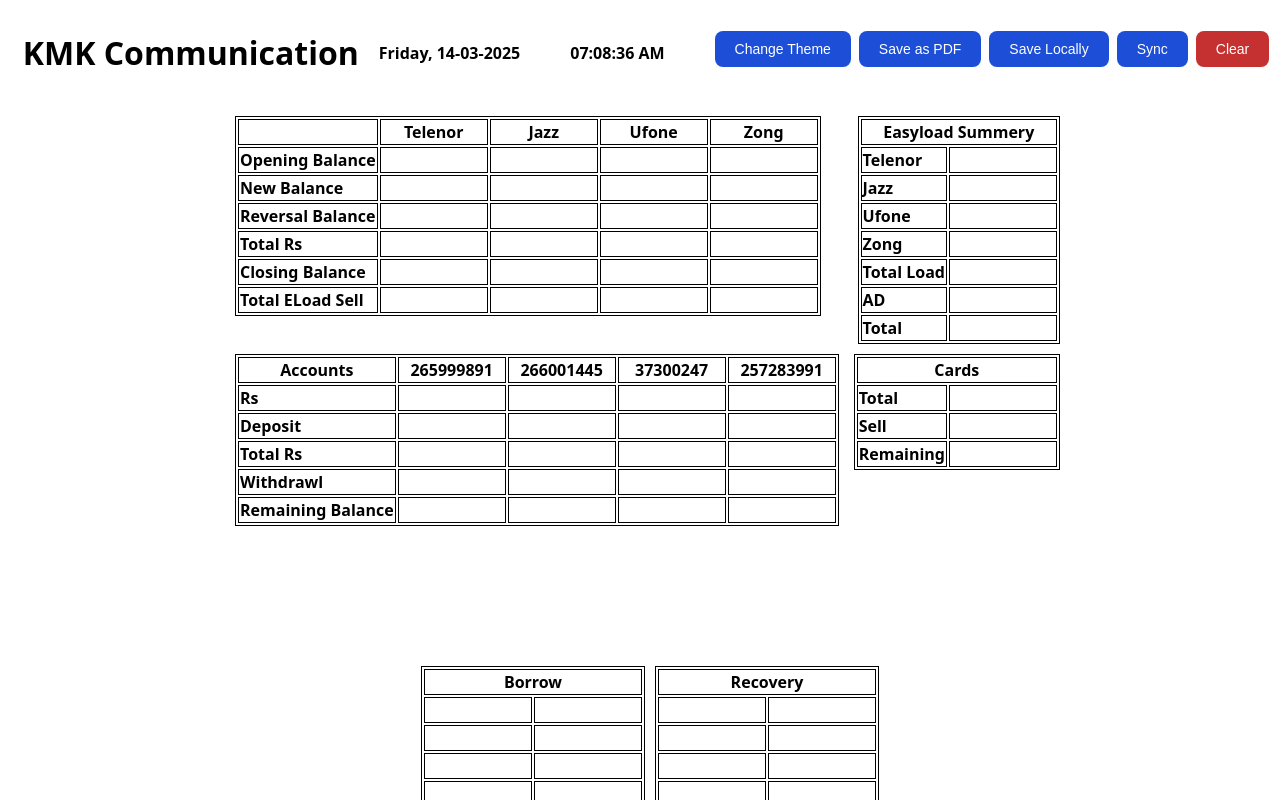
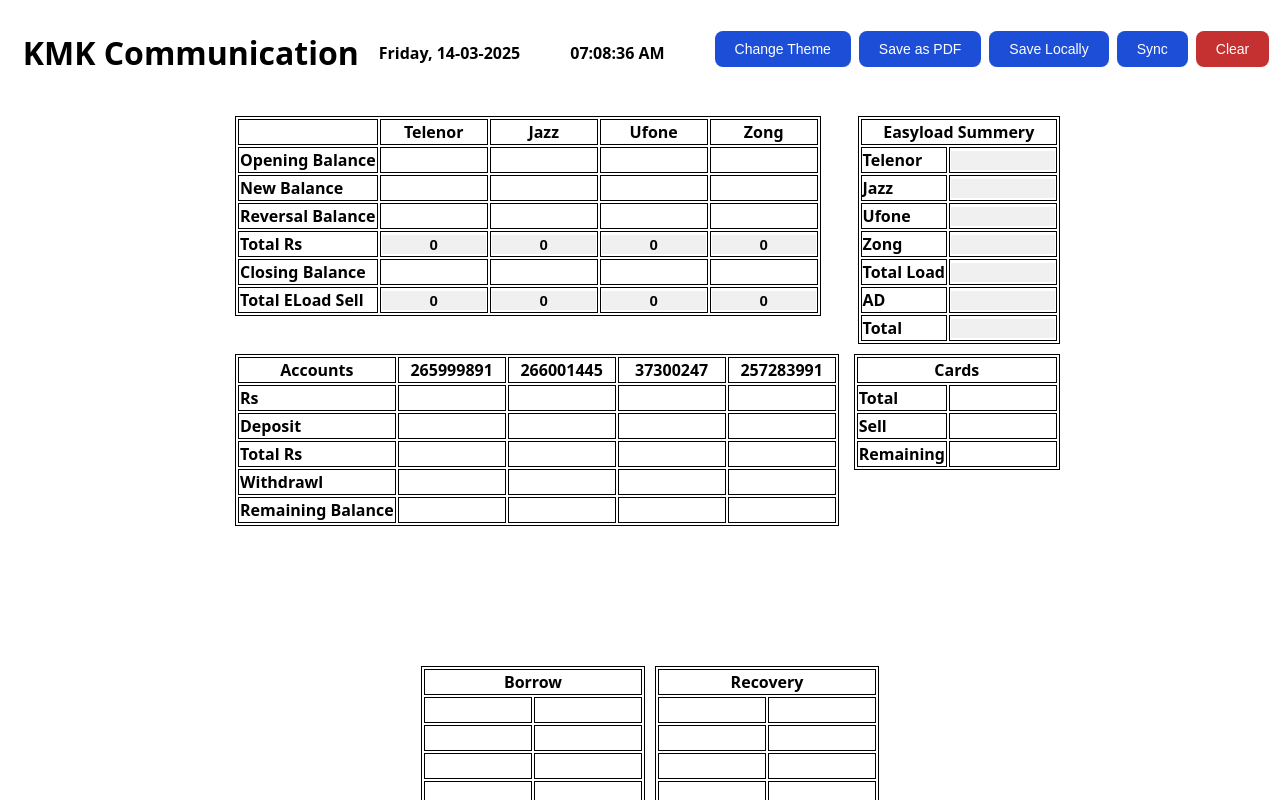
Before and after one commit to maakbarofficial/ledger-sheet-react, a React (Vite) app: page / in a window 1280 px wide. Shown: the top 800 px of the page. Built offline with nearby package versions, Linux system fonts and the light colour scheme.

Commit message:
Add Zustand and Complete ELoad Section

```diff
--- a/package.json
+++ b/package.json
@@ -11,7 +11,8 @@
   },
   "dependencies": {
     "react": "^19.0.0",
-    "react-dom": "^19.0.0"
+    "react-dom": "^19.0.0",
+    "zustand": "^5.0.3"
   },
   "devDependencies": {
     "@eslint/js": "^9.21.0",
--- a/src/App.jsx
+++ b/src/App.jsx
@@ -1,6 +1,10 @@
 import { useEffect, useState } from "react";
+import { useSheetStore, useThemeStore } from "./store";
 
 function App() {
+  const { theme, setTheme } = useThemeStore();
+  const { sheet, setSheet } = useSheetStore();
+
   const [dateTime, setDateTime] = useState({ date: '', time: '' });
 
   useEffect(() => {
@@ -33,13 +37,13 @@
           <p id="current-date">{dateTime.date}</p>
           <p id="current-time">{dateTime.time}</p>
           <div className="actions">
-            <button id="theme-toggle" className="button">
+            <button id="theme-toggle" className="button" onClick={() => setTheme(theme === "light" ? "dark" : "light")}>
               Change Theme
             </button>
             <button className="button">Save as PDF</button>
             <button className="button">Save Locally</button>
             <button className="button">Sync</button>
-            <button id="clear-sheet" className="button-danger">
+            <button id="clear-sheet" className="button-danger" onClick={() => setSheet(null)}>
               Clear
             </button>
           </div>
@@ -62,99 +66,209 @@
                   <tr>
                     <td>Opening Balance</td>
                     <td>
-                      <input type="number" id="telenor-opening-balance" />
-                    </td>
-                    <td>
-                      <input type="number" id="jazz-opening-balance" />
-                    </td>
-                    <td>
-                      <input type="number" id="ufone-opening-balance" />
-                    </td>
-                    <td>
-                      <input type="number" id="zong-opening-balance" />
+                      <input
+                        type="number"
+                        value={sheet?.telenorOpeningBalance || ""}
+                        onChange={(e) => setSheet({ ...sheet, telenorOpeningBalance: +e.target.value })}
+                      />
+                    </td>
+                    <td>
+                      <input
+                        type="number"
+                        value={sheet?.jazzOpeningBalance || ""}
+                        onChange={(e) => setSheet({ ...sheet, jazzOpeningBalance: +e.target.value })}
+                      />
+                    </td>
+                    <td>
+                      <input
+                        type="number"
+                        value={sheet?.ufoneOpeningBalance || ""}
+                        onChange={(e) => setSheet({ ...sheet, ufoneOpeningBalance: +e.target.value })}
+                      />
+                    </td>
+                    <td>
+                      <input
+                        type="number"
+                        value={sheet?.zongOpeningBalance || ""}
+                        onChange={(e) => setSheet({ ...sheet, zongOpeningBalance: +e.target.value })}
+                      />
                     </td>
                   </tr>
                   <tr>
                     <td>New Balance</td>
                     <td>
-                      <input type="number" id="telenor-new-balance" />
-                    </td>
-                    <td>
-                      <input type="number" id="jazz-new-balance" />
-                    </td>
-                    <td>
-                      <input type="number" id="ufone-new-balance" />
-                    </td>
-                    <td>
-                      <input type="number" id="zong-new-balance" />
+                      <input
+                        type="number"
+                        value={sheet?.telenorNewBalance || ""}
+                        onChange={(e) => setSheet({ ...sheet, telenorNewBalance: +e.target.value })}
+                      />
+                    </td>
+                    <td>
+                      <input
+                        type="number"
+                        value={sheet?.jazzNewBalance || ""}
+                        onChange={(e) => setSheet({ ...sheet, jazzNewBalance: +e.target.value })}
+                      />
+                    </td>
+                    <td>
+                      <input
+                        type="number"
+                        value={sheet?.ufoneNewBalance || ""}
+                        onChange={(e) => setSheet({ ...sheet, ufoneNewBalance: +e.target.value })}
+                      />
+                    </td>
+                    <td>
+                      <input
+                        type="number"
+                        value={sheet?.zongNewBalance || ""}
+                        onChange={(e) => setSheet({ ...sheet, zongNewBalance: +e.target.value })}
+                      />
                     </td>
                   </tr>
                   <tr>
                     <td>Reversal Balance</td>
                     <td>
-                      <input type="number" id="telenor-reversal-balance" />
-                    </td>
-                    <td>
-                      <input type="number" id="jazz-reversal-balance" />
-                    </td>
-                    <td>
-                      <input type="number" id="ufone-reversal-balance" />
-                    </td>
-                    <td>
-                      <input type="number" id="zong-reversal-balance" />
+                      <input
+                        type="number"
+                        value={sheet?.telenorReversalBalance || ""}
+                        onChange={(e) => setSheet({ ...sheet, telenorReversalBalance: +e.target.value })}
+                      />
+                    </td>
+                    <td>
+                      <input
+                        type="number"
+                        value={sheet?.jazzReversalBalance || ""}
+                        onChange={(e) => setSheet({ ...sheet, jazzReversalBalance: +e.target.value })}
+                      />
+                    </td>
+                    <td>
+                      <input
+                        type="number"
+                        value={sheet?.ufoneReversalBalance || ""}
+                        onChange={(e) => setSheet({ ...sheet, ufoneReversalBalance: +e.target.value })}
+                      />
+                    </td>
+                    <td>
+                      <input
+                        type="number"
+                        value={sheet?.zongReversalBalance || ""}
+                        onChange={(e) => setSheet({ ...sheet, zongReversalBalance: +e.target.value })}
+                      />
                     </td>
                   </tr>
                   <tr>
                     <td>Total Rs</td>
                     <td>
-                      <input type="number" id="telenor-total-rs" disabled="" />
-                    </td>
-                    <td>
-                      <input type="number" id="jazz-total-rs" disabled="" />
-                    </td>
-                    <td>
-                      <input type="number" id="ufone-total-rs" disabled="" />
-                    </td>
-                    <td>
-                      <input type="number" id="zong-total-rs" disabled="" />
+                      <input
+                        type="number"
+                        disabled
+                        value={
+                          (sheet?.telenorOpeningBalance || 0) +
+                          (sheet?.telenorNewBalance || 0) +
+                          (sheet?.telenorReversalBalance || 0)
+                        }
+                      />
+                    </td>
+                    <td>
+                      <input
+                        type="number"
+                        disabled
+                        value={
+                          (sheet?.jazzOpeningBalance || 0) +
+                          (sheet?.jazzNewBalance || 0) +
+                          (sheet?.jazzReversalBalance || 0)
+                        }
+                      />
+                    </td>
+                    <td>
+                      <input
+                        type="number"
+                        disabled
+                        value={
+                          (sheet?.ufoneOpeningBalance || 0) +
+                          (sheet?.ufoneNewBalance || 0) +
+                          (sheet?.ufoneReversalBalance || 0)
+                        }
+                      />
+                    </td>
+                    <td>
+                      <input
+                        type="number"
+                        disabled
+                        value={
+                          (sheet?.zongOpeningBalance || 0) +
+                          (sheet?.zongNewBalance || 0) +
+                          (sheet?.zongReversalBalance || 0)
+                        }
+                      />
                     </td>
                   </tr>
                   <tr>
                     <td>Closing Balance</td>
                     <td>
-                      <input type="number" id="telenor-closing-balance" />
-                    </td>
-                    <td>
-                      <input type="number" id="jazz-closing-balance" />
-                    </td>
-                    <td>
-                      <input type="number" id="ufone-closing-balance" />
-                    </td>
-                    <td>
-                      <input type="number" id="zong-closing-balance" />
+                      <input type="number"
+                        value={sheet?.telenorClosingBalance || ""}
+                        onChange={(e) => setSheet({ ...sheet, telenorClosingBalance: +e.target.value })}
+                      />
+                    </td>
+                    <td>
+                      <input type="number"
+                        value={sheet?.jazzClosingBalance || ""}
+                        onChange={(e) => setSheet({ ...sheet, jazzClosingBalance: +e.target.value })}
+                      />
+                    </td>
+                    <td>
+                      <input type="number"
+                        value={sheet?.ufoneClosingBalance || ""}
+                        onChange={(e) => setSheet({ ...sheet, ufoneClosingBalance: +e.target.value })}
+                      />
+                    </td>
+                    <td>
+                      <input type="number"
+                        value={sheet?.zongClosingBalance || ""}
+                        onChange={(e) => setSheet({ ...sheet, zongClosingBalance: +e.target.value })}
+                      />
                     </td>
                   </tr>
                   <tr>
                     <td>Total ELoad Sell</td>
                     <td>
                       <input
-                        type="number"
-                        id="telenor-total-eload-sell"
-                        disabled=""
-                      />
-                    </td>
-                    <td>
-                      <input type="number" id="jazz-total-eload-sell" disabled="" />
-                    </td>
-                    <td>
-                      <input
-                        type="number"
-                        id="ufone-total-eload-sell"
-                        disabled=""
-                      />
-                    </td>
-                    <td>
-                      <input type="number" id="zong-total-eload-sell" disabled="" />
+                        type="number" disabled
+                        value={
+                          ((sheet?.telenorOpeningBalance || 0) +
+                            (sheet?.telenorNewBalance || 0) +
+                            (sheet?.telenorReversalBalance || 0)) - (sheet?.telenorClosingBalance || 0)
+                        }
+                      />
+                    </td>
+                    <td>
+                      <input type="number" disabled
+                        value={
+                          ((sheet?.jazzOpeningBalance || 0) +
+                            (sheet?.jazzNewBalance || 0) +
+                            (sheet?.jazzReversalBalance || 0)) - (sheet?.jazzClosingBalance || 0)
+                        } />
+                    </td>
+                    <td>
+                      <input
+                        type="number"
+                        disabled
+                        value={
+                          ((sheet?.ufoneOpeningBalance || 0) +
+                            (sheet?.ufoneNewBalance || 0) +
+                            (sheet?.ufoneReversalBalance || 0)) - (sheet?.ufoneClosingBalance || 0)
+                        }
+                      />
+                    </td>
+                    <td>
+                      <input type="number" disabled
+                        value={
+                          ((sheet?.zongOpeningBalance || 0) +
+                            (sheet?.zongNewBalance || 0) +
+                            (sheet?.zongReversalBalance || 0)) - (sheet?.zongClosingBalance || 0)
+                        }
+                      />
                     </td>
                   </tr>
                 </tbody>
@@ -170,37 +284,37 @@
                   <tr>
                     <td>Telenor</td>
                     <td>
-                      <input type="number" id="telenor-eload-summery" disabled="" />
+                      <input type="number" disabled />
                     </td>
                   </tr>
                   <tr>
                     <td>Jazz</td>
                     <td>
-                      <input type="number" id="jazz-eload-summery" disabled="" />
+                      <input type="number" disabled />
                     </td>
                   </tr>
                   <tr>
                     <td>Ufone</td>
                     <td>
-                      <input type="number" id="ufone-eload-summery" disabled="" />
+                      <input type="number" disabled />
                     </td>
                   </tr>
                   <tr>
                     <td>Zong</td>
                     <td>
-                      <input type="number" id="zong-eload-summery" disabled="" />
+                      <input type="number" disabled />
                     </td>
                   </tr>
                   <tr>
                     <td>Total Load</td>
                     <td>
-                      <input type="number" id="eload-summery-total" disabled="" />
+                      <input type="number" disabled />
                     </td>
                   </tr>
                   <tr>
                     <td>AD</td>
                     <td>
-                      <input type="number" id="eload-summery-ad" disabled="" />
+                      <input type="number" disabled />
                     </td>
                   </tr>
                   <tr>
@@ -208,8 +322,7 @@
                     <td>
                       <input
                         type="number"
-                        id="eload-summery-total-sell"
-                        disabled=""
+                        disabled
                       />
                     </td>
                   </tr>
--- /dev/null
+++ b/src/store.jsx
@@ -0,0 +1,38 @@
+import { create } from "zustand";
+import { persist, createJSONStorage, devtools } from "zustand/middleware";
+
+// Theme Store
+const useThemeStore = create(
+    devtools(
+        persist(
+            (set) => ({
+                theme: "light",
+                setTheme: (mode) => set({ theme: mode }, false, "setTheme"),
+            }),
+            {
+                name: "theme",
+                storage: createJSONStorage(() => localStorage),
+            }
+        ),
+        { name: "userTheme" }
+    )
+);
+
+// Sheet Store
+const useSheetStore = create(
+    devtools(
+        persist(
+            (set) => ({
+                sheet: null,
+                setSheet: (sheetData) => set({ sheet: sheetData }, false, "setSheet"),
+            }),
+            {
+                name: "sheet",
+                storage: createJSONStorage(() => localStorage),
+            }
+        ),
+        { name: "sheetStore" }
+    )
+);
+
+export { useThemeStore, useSheetStore };
```
Also changed, not shown: 1 other file (tests, documents, lock files or other folders).
